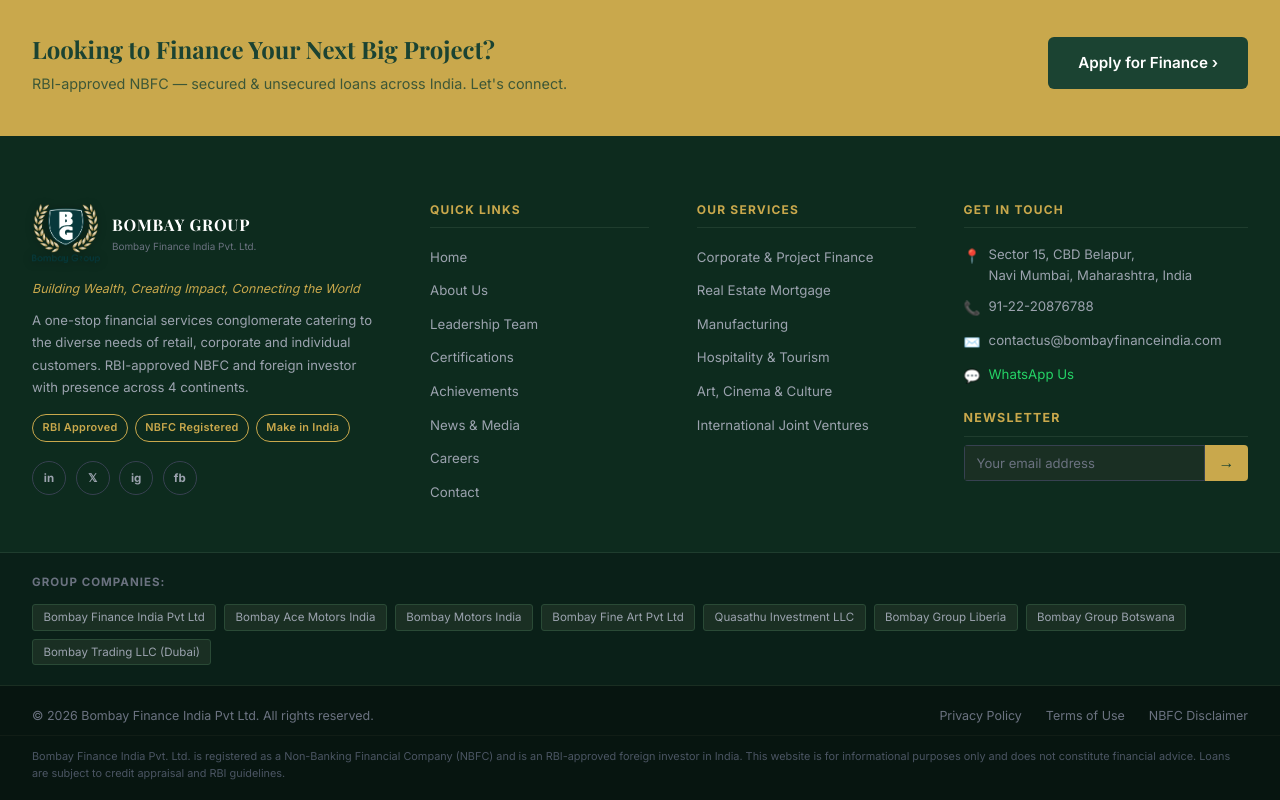
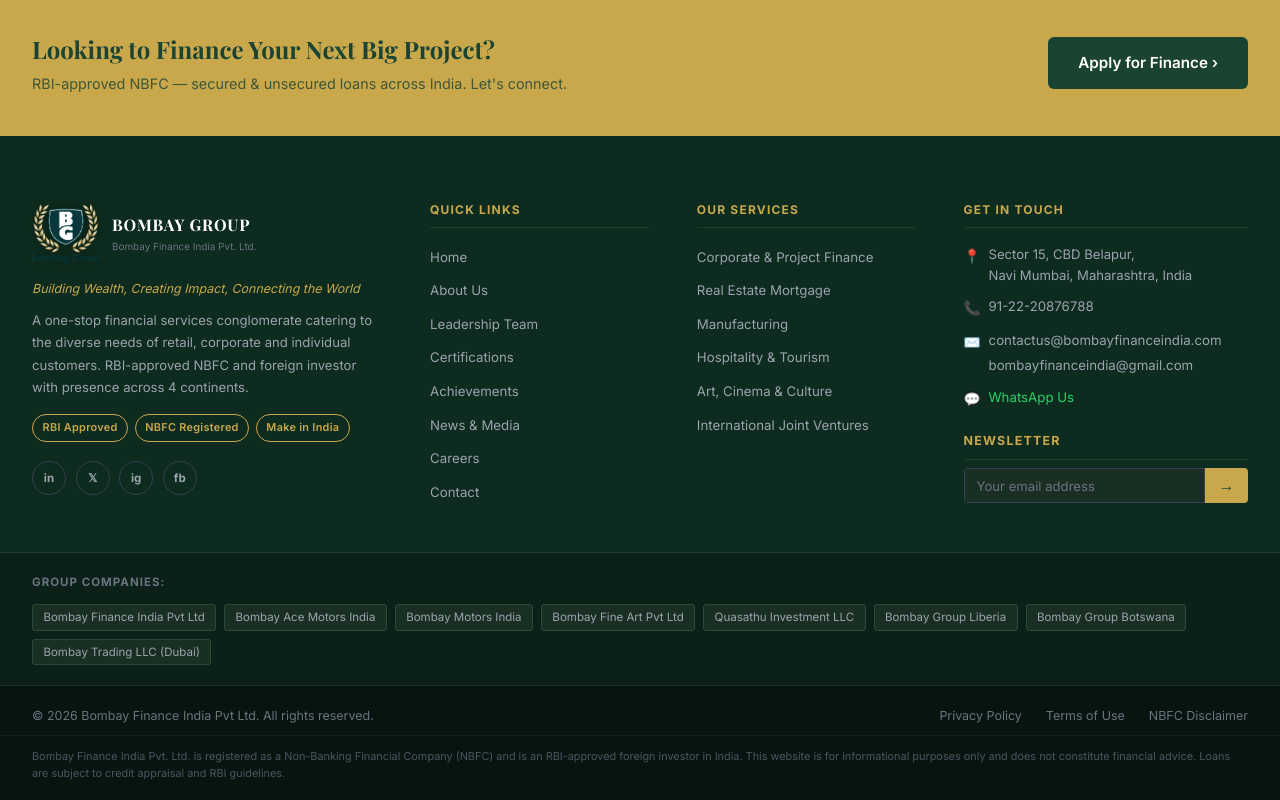
Before and after one commit to peoplesmolt-arch/bombay-group-website, a React (Vite) app: page /contact in a window 1280 px wide. Shown: the part 720-1520 px from the top of the page. Built offline with nearby package versions, Linux system fonts and the light colour scheme; some icons are missing.

Commit message:
Show both emails in footer contact

```diff
--- a/src/components/Footer.jsx
+++ b/src/components/Footer.jsx
@@ -117,9 +117,14 @@
               </div>
               <div className="footer__contact-item">
                 <span className="footer__contact-icon">✉️</span>
-                <a href="mailto:contactus@bombayfinanceindia.com" className="footer__link">
-                  contactus@bombayfinanceindia.com
-                </a>
+                <div style={{ display: 'flex', flexDirection: 'column', gap: '0.25rem' }}>
+                  <a href="mailto:contactus@bombayfinanceindia.com" className="footer__link">
+                    contactus@bombayfinanceindia.com
+                  </a>
+                  <a href="mailto:bombayfinanceindia@gmail.com" className="footer__link">
+                    bombayfinanceindia@gmail.com
+                  </a>
+                </div>
               </div>
               <div className="footer__contact-item">
                 <span className="footer__contact-icon">💬</span>
```
